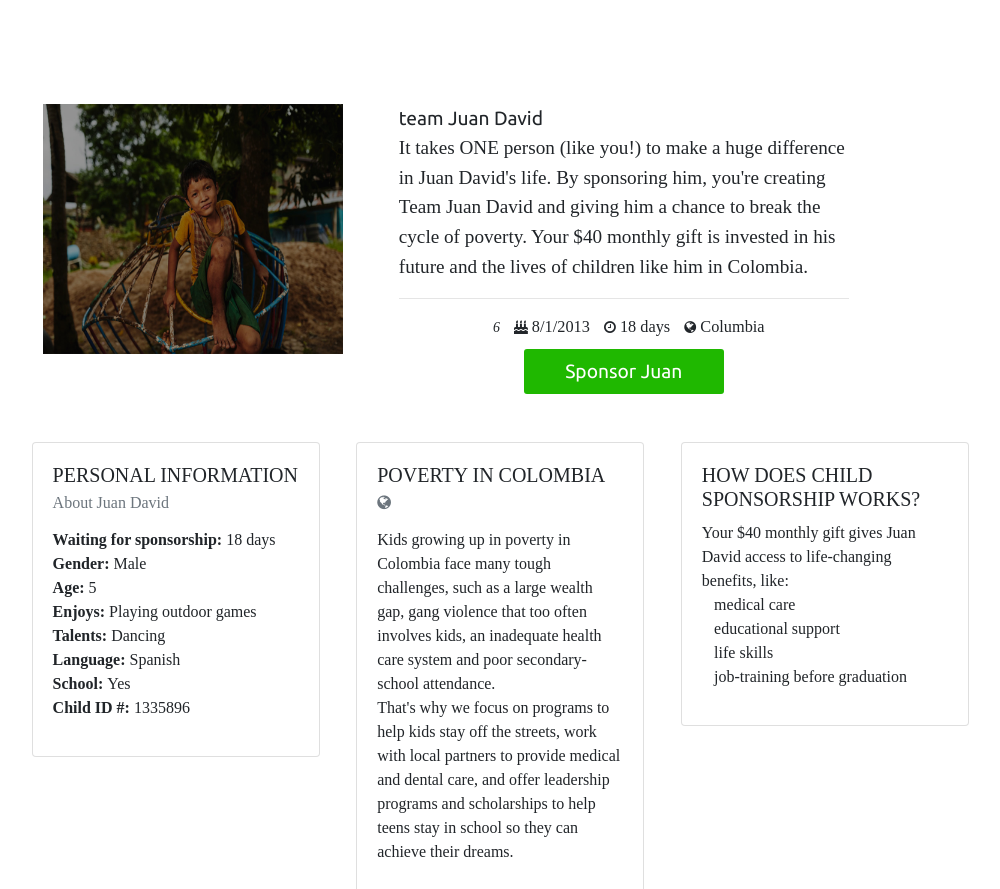
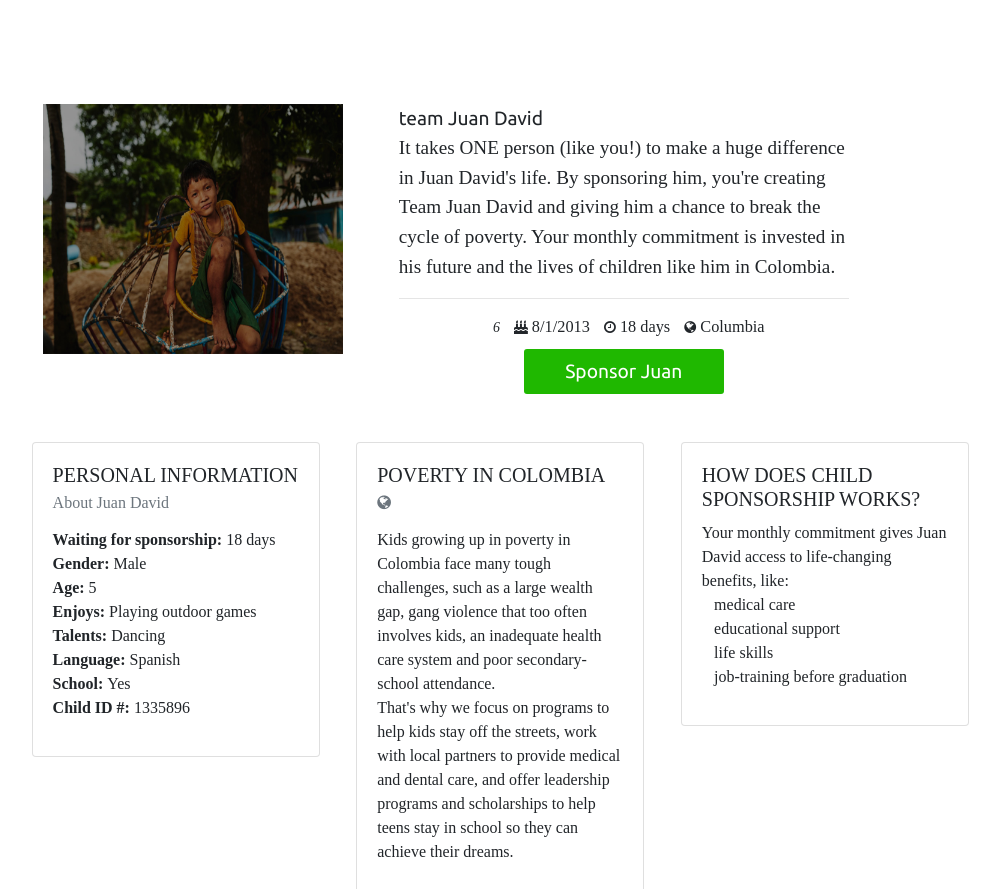
Before and after one commit to christiancharityfoundation/cha-cha, a plain HTML site: page juan/index.html in a window 1280 px wide. Shown: the part 280-1169 px from the top of the page, without its empty margins (35-1035 px from the left). Drawn offline with nearby package versions, Linux system fonts and the light colour scheme.

Commit message:
Update index.html

```diff
--- a/juan/index.html
+++ b/juan/index.html
@@ -35,7 +35,7 @@
             <span class="profile-details t">
               It takes ONE person (like you!) to make a huge difference in Juan David's life. By sponsoring him,
               you're creating Team Juan David and giving him a chance to break the cycle of poverty.
-              Your $40 monthly gift is invested in his future and the lives of children like him in Colombia.
+              Your monthly commitment is invested in his future and the lives of children like him in Colombia.
             </span>
             <hr>
             <div class=" profile-i t">
@@ -91,7 +91,7 @@
               <h6 class="card-subtitle mb-2 text-muted"> </h6>
               <p class="card-text">
                 <ul>
-                  Your $40 monthly gift gives Juan David access to life-changing benefits, like:
+                  Your monthly commitment gives Juan David access to life-changing benefits, like:
                   <li>  medical care</li>
                   <li>  educational support  </li>
                   <li>  life skills  </li>
```
